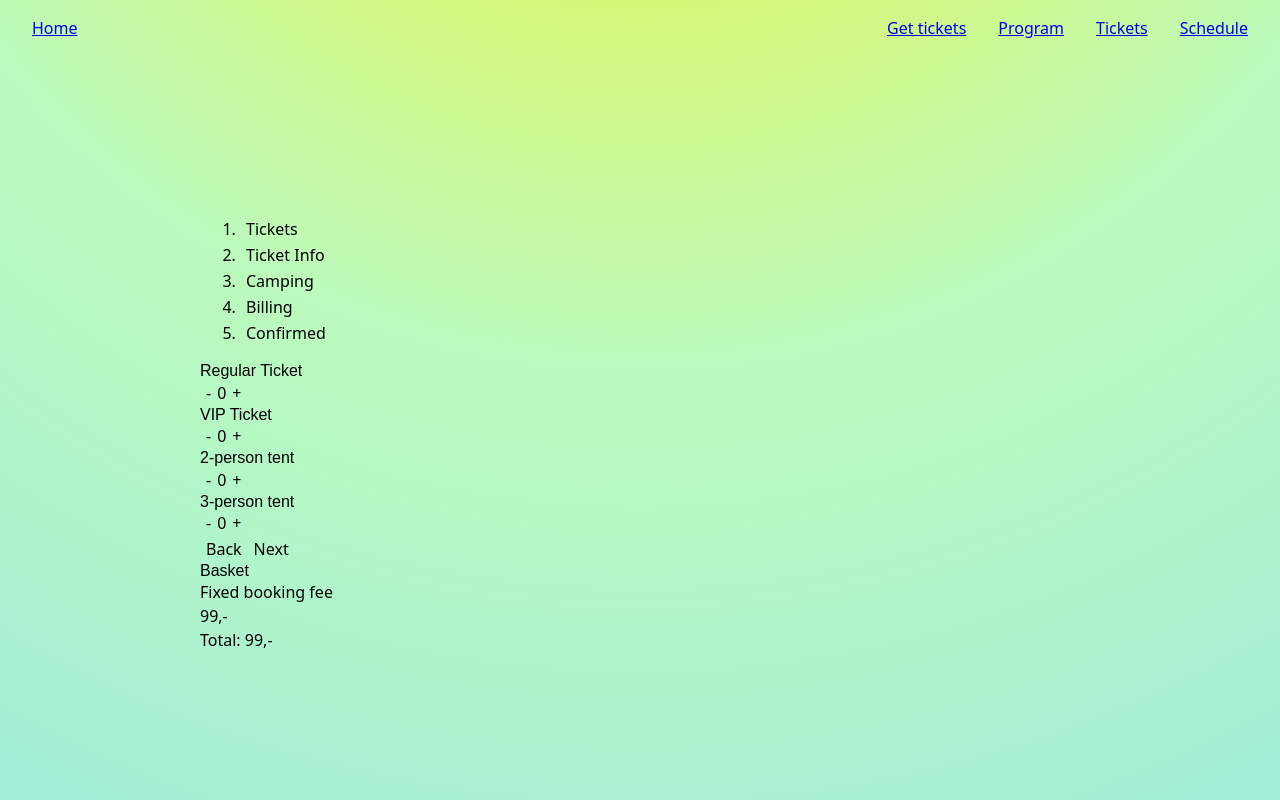
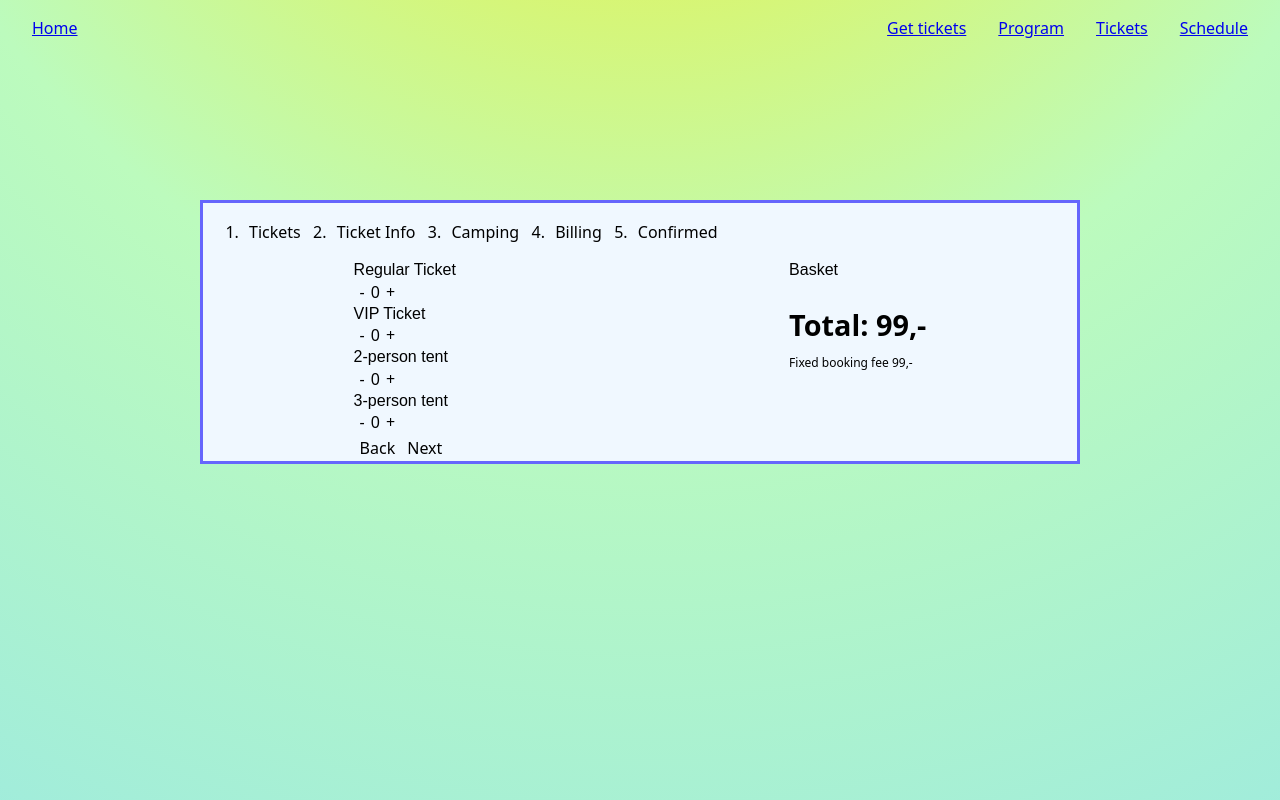
Before and after one commit to emmalarsen1/sunsetsound-exam, a Next.js app: page /booking in a window 1280 px wide. Shown: the top 800 px of the page. Built offline with nearby package versions, Linux system fonts and the light colour scheme; no server answers; a web font is replaced by a local one.

Commit message:
Tilføjet klasser til booking

```diff
--- a/src/app/booking/page.jsx
+++ b/src/app/booking/page.jsx
@@ -9,9 +9,7 @@ import Billingform from "../components/Billingform";
 import TicketForm from "../components/Ticketinfo";
 
 function Booking() {
-  const fee = [
-    { name: "Fixed booking fee", price: "99", id: 0, type: "fee", amount: 1 },
-  ];
+  const fee = [{ name: "Fixed booking fee", price: "99", id: 0, type: "fee", amount: 1 }];
 
   const [data, setData] = useState(null);
 
@@ -58,8 +56,8 @@ function Booking() {
     });
   };
   return (
-    <div className={styles.bookingmain}>
-      <ol className={styles.breadcrumbswrapper}>
+    <div className={styles.bookingMain}>
+      <ol className={styles.breadCrumbsWrapper}>
         <li>
           {/* onClick => setPage sætter siden til det korrekte side ud fra index  */}
           {/*disabled sørger for at brødkrumme kun er brugbar tilbage og ikke frem */}
@@ -88,16 +86,12 @@ function Booking() {
           </button>
         </li>
       </ol>
-      <div className={styles.bookingwrapper}>
+      <div className={styles.bookingWrapper}>
         <section>
           {page === 0 && (
             <div>
               {" "}
-              <Ticketsbox
-                ticketChoice={ticketChoice}
-                setTicketChoice={setTicketChoice}
-              />{" "}
-              <Gearbox gearChoice={gearChoice} setGearChoice={setGearChoice} />{" "}
+              <Ticketsbox ticketChoice={ticketChoice} setTicketChoice={setTicketChoice} /> <Gearbox gearChoice={gearChoice} setGearChoice={setGearChoice} />{" "}
             </div>
           )}
           {page === 1 && (
@@ -110,40 +104,21 @@ function Booking() {
               {/* ticketNumber={Regular ${i + 1}} dette prop gives til hver TicketForm for at give hvert komponent et navn "Ticket 1" og "Ticket 2" eksempelvis  */}
               {/* Efterfølgende sker det samme med VIP  */}
               {Array.from({ length: ticketChoice.regular }, (_, i) => (
-                <TicketForm
-                  key={`regular${i}`}
-                  ticketNumber={`Regular ${i + 1}`}
-                  fData={formData.regular[i] || {}}
-                  onChange={(field, value) =>
-                    handleFormDataChange("regular", i, field, value)
-                  }
-                />
+                <TicketForm key={`regular${i}`} ticketNumber={`Regular ${i + 1}`} fData={formData.regular[i] || {}} onChange={(field, value) => handleFormDataChange("regular", i, field, value)} />
               ))}
               {Array.from({ length: ticketChoice.vip }, (_, i) => (
-                <TicketForm
-                  key={`vip${i}`}
-                  ticketNumber={`VIP ${i + 1}`}
-                  fData={formData.vip[i] || {}}
-                  onChange={(field, value) =>
-                    handleFormDataChange("vip", i, field, value)
-                  }
-                />
+                <TicketForm key={`vip${i}`} ticketNumber={`VIP ${i + 1}`} fData={formData.vip[i] || {}} onChange={(field, value) => handleFormDataChange("vip", i, field, value)} />
               ))}
             </div>
           )}
-          {page === 2 && (
-            <Availablespots data={data} ticketTotal={ticketTotal} />
-          )}
+          {page === 2 && <Availablespots data={data} ticketTotal={ticketTotal} />}
           {page === 3 && <Billingform></Billingform>}
           {page === 4 && <Ordercomplete />}
           {/* Sørger for ikke at vise knapperne på confirmed siden  */}
           {page !== 4 && (
             <div>
               <button onClick={() => setPage((o) => o - 1)}>Back</button>
-              <button
-                className={styles.nextbutton}
-                onClick={() => setPage((o) => o + 1)}
-              >
+              <button className={styles.nextbutton} onClick={() => setPage((o) => o + 1)}>
                 Next
               </button>
             </div>
@@ -151,39 +126,31 @@ function Booking() {
         </section>
         {/* Sørger for ikke at vise kurven på confirmed siden  */}
         {page !== 4 && (
-          <section>
+          <section className={styles.basketWrapper}>
             <h2>Basket</h2>
+            <div className={styles.feeTickets}>
+              {ticketChoice.regular + ticketChoice.vip > 0 && <h3>Ticket(s):</h3>}
+              {ticketChoice.regular > 0 && <p>Regular Ticket: {ticketChoice.regular}x 799,-</p>}
+              {ticketChoice.vip > 0 && <p>VIP Ticket: {ticketChoice.vip}x 1299,-</p>}
+            </div>
+            <div className={styles.feeTents}>
+              {gearChoice.twotent + gearChoice.threetent > 0 && <h3>Tent(s):</h3>}
+              {gearChoice.twotent > 0 && <p>2-person tent: {gearChoice.twotent}x 299,-</p>}
+              {gearChoice.threetent > 0 && <p>3-person tent: {gearChoice.threetent}x 399,-</p>}
+            </div>
+            <p className={styles.feeTotal}>
+              Total: {fee[0].amount * fee[0].price + ticketChoice.regular * 799 + ticketChoice.vip * 1299 + gearChoice.twotent * 299 + gearChoice.threetent * 399}
+              ,-
+            </p>
             {fee.map(
               (item) =>
                 item.amount > 0 && (
-                  <div className={styles.feewrapper} key={item.id}>
+                  <div className={styles.feeFixed} key={item.id}>
                     <p>{item.name}&nbsp;</p>
                     <p>{item.price},-</p>
                   </div>
                 )
             )}
-
-            {ticketChoice.regular > 0 && (
-              <p>Regular Ticket: {ticketChoice.regular}x 799,-</p>
-            )}
-            {ticketChoice.vip > 0 && (
-              <p>VIP Ticket: {ticketChoice.vip}x 1299,-</p>
-            )}
-            {gearChoice.twotent > 0 && (
-              <p>2-person tent: {gearChoice.twotent}x 299,-</p>
-            )}
-            {gearChoice.threetent > 0 && (
-              <p>3-person tent: {gearChoice.threetent}x 399,-</p>
-            )}
-            <p>
-              Total:{" "}
-              {fee[0].amount * fee[0].price +
-                ticketChoice.regular * 799 +
-                ticketChoice.vip * 1299 +
-                gearChoice.twotent * 299 +
-                gearChoice.threetent * 399}
-              ,-
-            </p>
           </section>
         )}
       </div>
```
